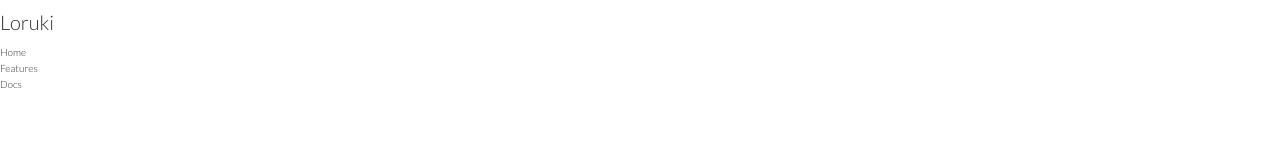
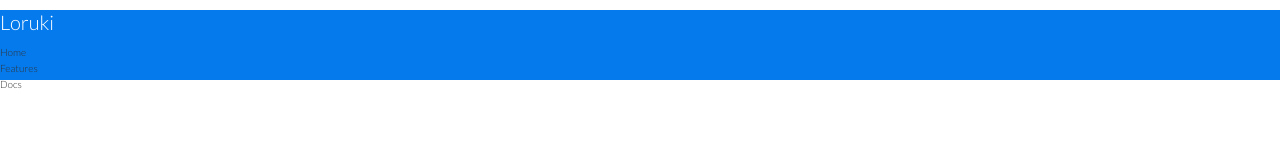
Before and after one commit to AhmedSaladin/Loruki, a plain HTML site: page index.html in a window 1280 px wide. Drawn offline with Linux system fonts and the light colour scheme.

Commit message:
Adding navbar styles

```diff
--- a/css/style.css
+++ b/css/style.css
@@ -39,3 +39,9 @@ p {
 img {
   width: 100%;
 }
+
+.navbar {
+  background-color: #047aed;
+  color: #fff;
+  height: 70px;
+}
```
